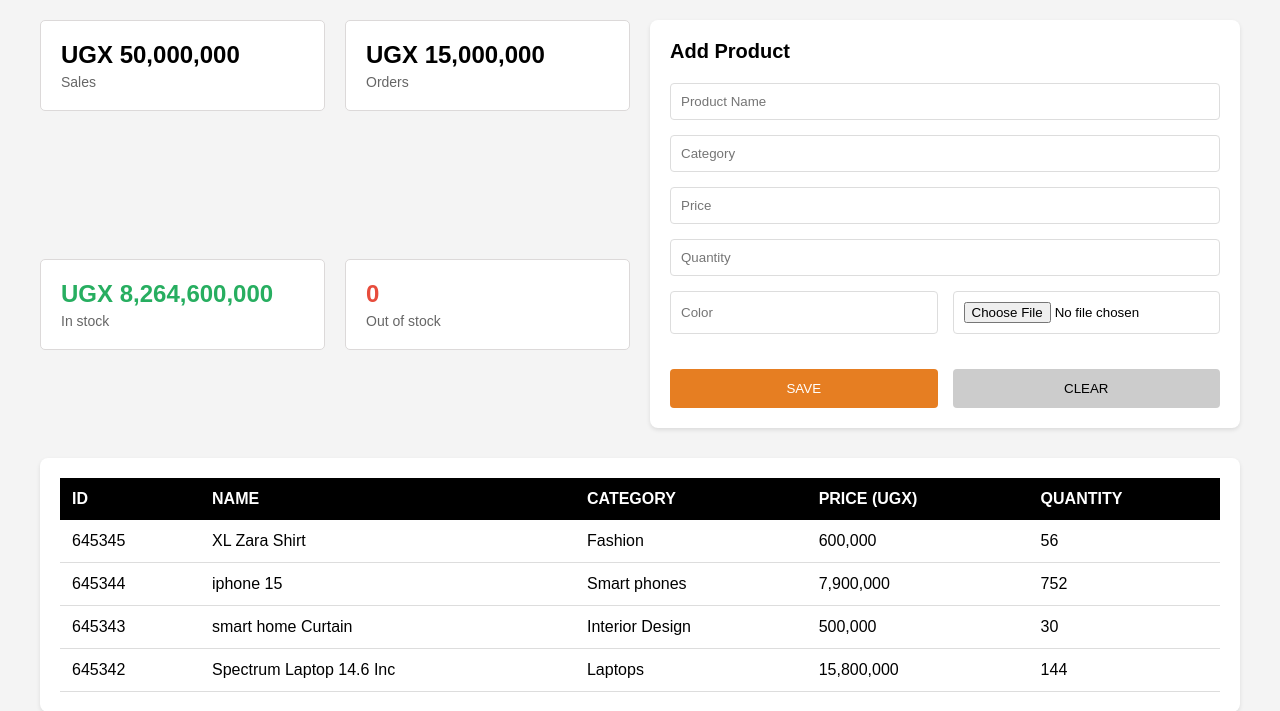
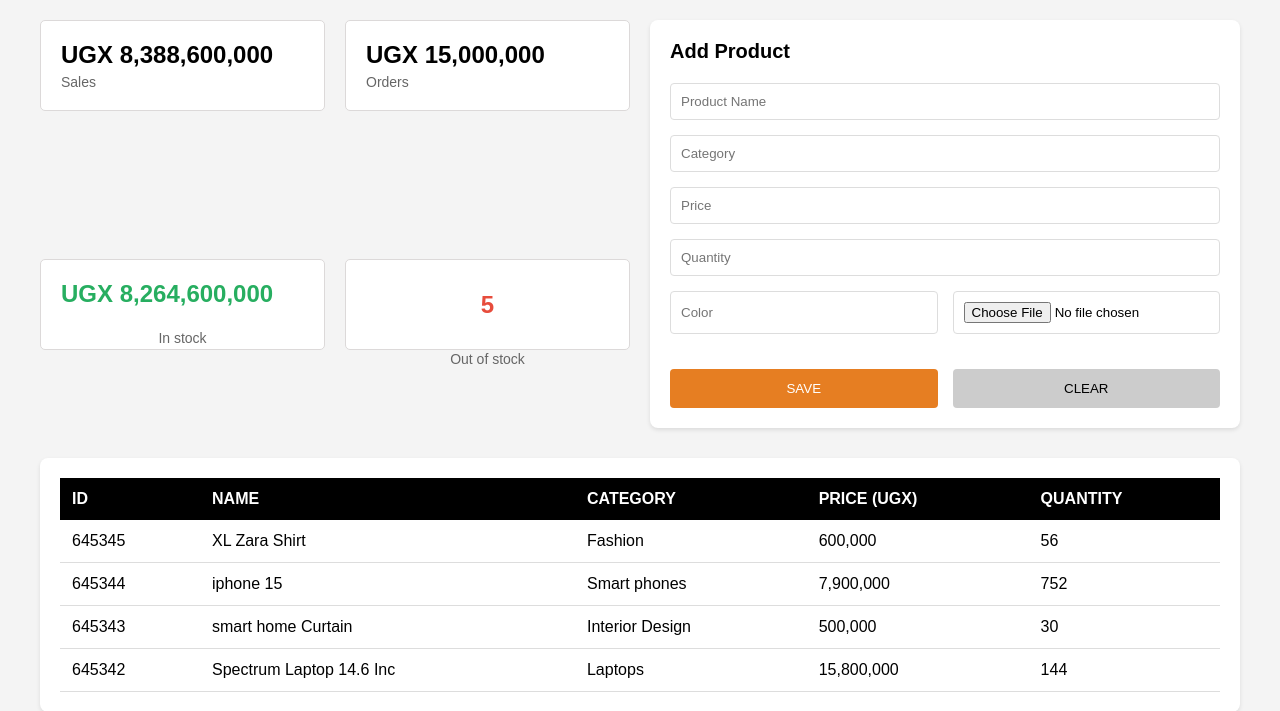
Before and after one commit to tech-refactory/CSE-25-02-ST-ASSESSMENT, a Django app: page /index/ in a window 1280 px wide. Shown: the top 711 px of the page. Run offline with Django 5.2, Linux system fonts and the light colour scheme; data comes from the database, SQL or seed files in the repository; both versions use the stored data as it was after the commit.

Commit message:
worked on the data entry

```diff
--- a/lauryn_hope_tuhaise/e_commerce_project/e_commerce/templates/index.html
+++ b/lauryn_hope_tuhaise/e_commerce_project/e_commerce/templates/index.html
@@ -29,11 +29,11 @@
                 <div class="stats-row">
                     <div class="stats-card in-stock">
                         <div class="stats-value">UGX {{ in_stock|intcomma }}</div>
-                        <div class="stats-label">In stock</div>
+                        <div class="stats-label" style="display: flex; justify-content: center; align-items: center; height: 100%;">In stock</div>
                     </div>
                     <div class="stats-card out-of-stock">
-                        <div class="stats-value">{{ out_of_stock }}</div>
-                        <div class="stats-label">Out of stock</div>
+                        <div class="stats-value" style="display: flex; justify-content: center; align-items: center; height: 100%;">{{ out_of_stock }}</div>
+                        <div class="stats-label" style="display: flex; justify-content: center; align-items: center; height: 100%;">Out of stock</div>
                     </div>
                 </div>
             </div>
--- a/lauryn_hope_tuhaise/e_commerce_project/e_commerce/views.py
+++ b/lauryn_hope_tuhaise/e_commerce_project/e_commerce/views.py
@@ -6,18 +6,21 @@ from .forms import *
 
 # Create your views here.
 def index(request):
-    total_sales = 50000000
-    total_orders = 15000000
     products = Product.objects.all().order_by('-created_at')
-    in_stock = sum(product.price * product.quantity for product in products)
-    out_of_stock = products.filter(quantity=0).count()
+    average_order_value = 500000
+    orders_count = 30
+    total_sales = sum(product.price * (product.quantity + 5) for product in products) or 50000000
+    total_orders = orders_count * average_order_value or 15000000
+
+    in_stock = sum(product.price * product.quantity for product in products) or 42000000
+    out_of_stock = products.filter(quantity=0).count() or 5
 
     if request.method == 'POST':
         form = ProductForm(request.POST, request.FILES)
         if form.is_valid():
             product = form.save()
             messages.success(request, 'Product created successfully!')
-            return redirect('product-detail', pk=product.pk)
+            return redirect('index')
     else:
         form = ProductForm()
 
```
Also changed, not shown: lauryn_hope_tuhaise/e_commerce_project/db.sqlite3, lauryn_hope_tuhaise/e_commerce_project/products/laptop.webp (added), lauryn_hope_tuhaise/e_commerce_project/products/laptop_0RNUSMZ.webp (added), lauryn_hope_tuhaise/e_commerce_project/products/laptop_U0FreFF.webp (added), lauryn_hope_tuhaise/e_commerce_project/products/laptop_pYxuOmF.webp (added), lauryn_hope_tuhaise/e_commerce_project/products/laptop_qrS1EGD.webp (added), lauryn_hope_tuhaise/e_commerce_project/products/laptop_vcNuCiA.webp (added).
